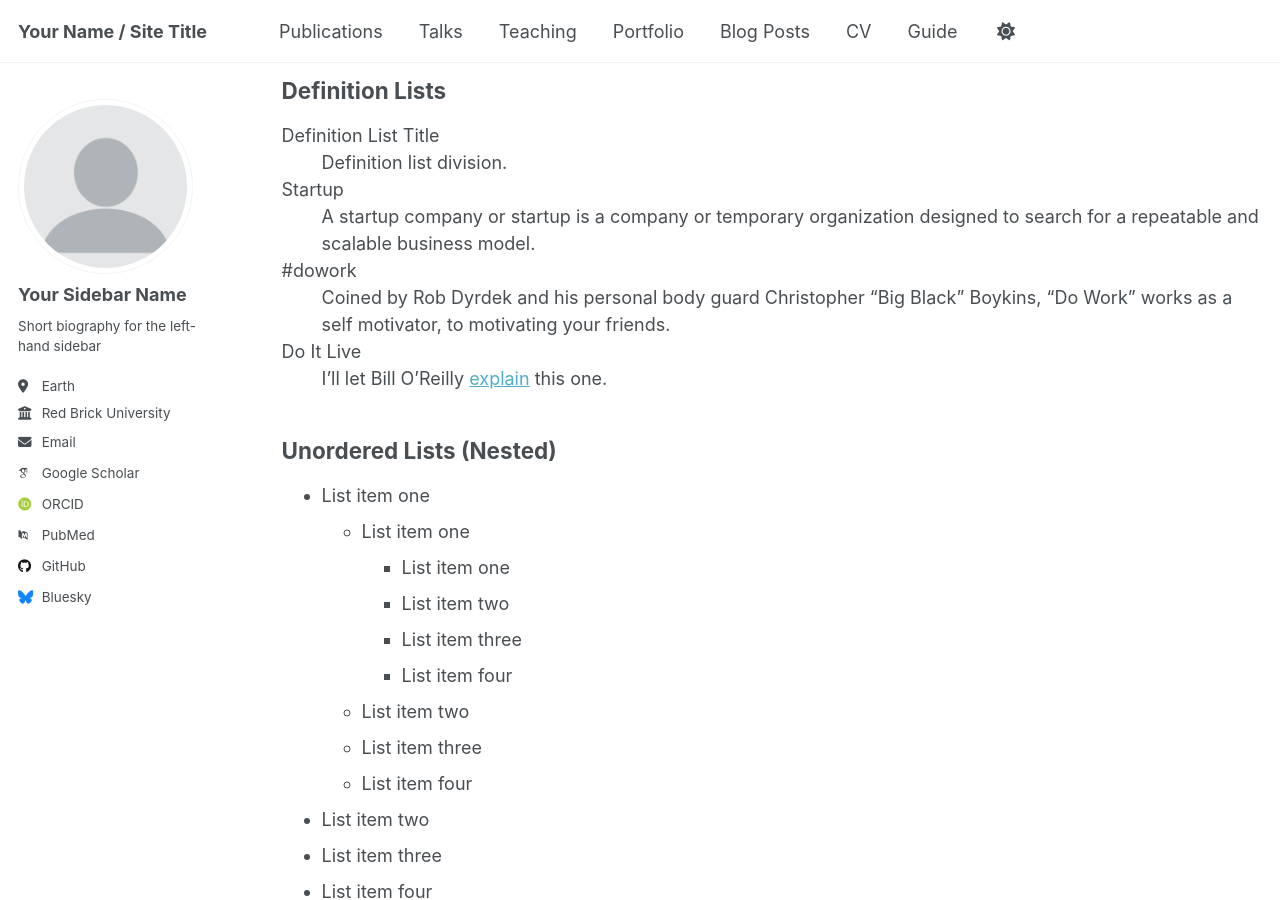
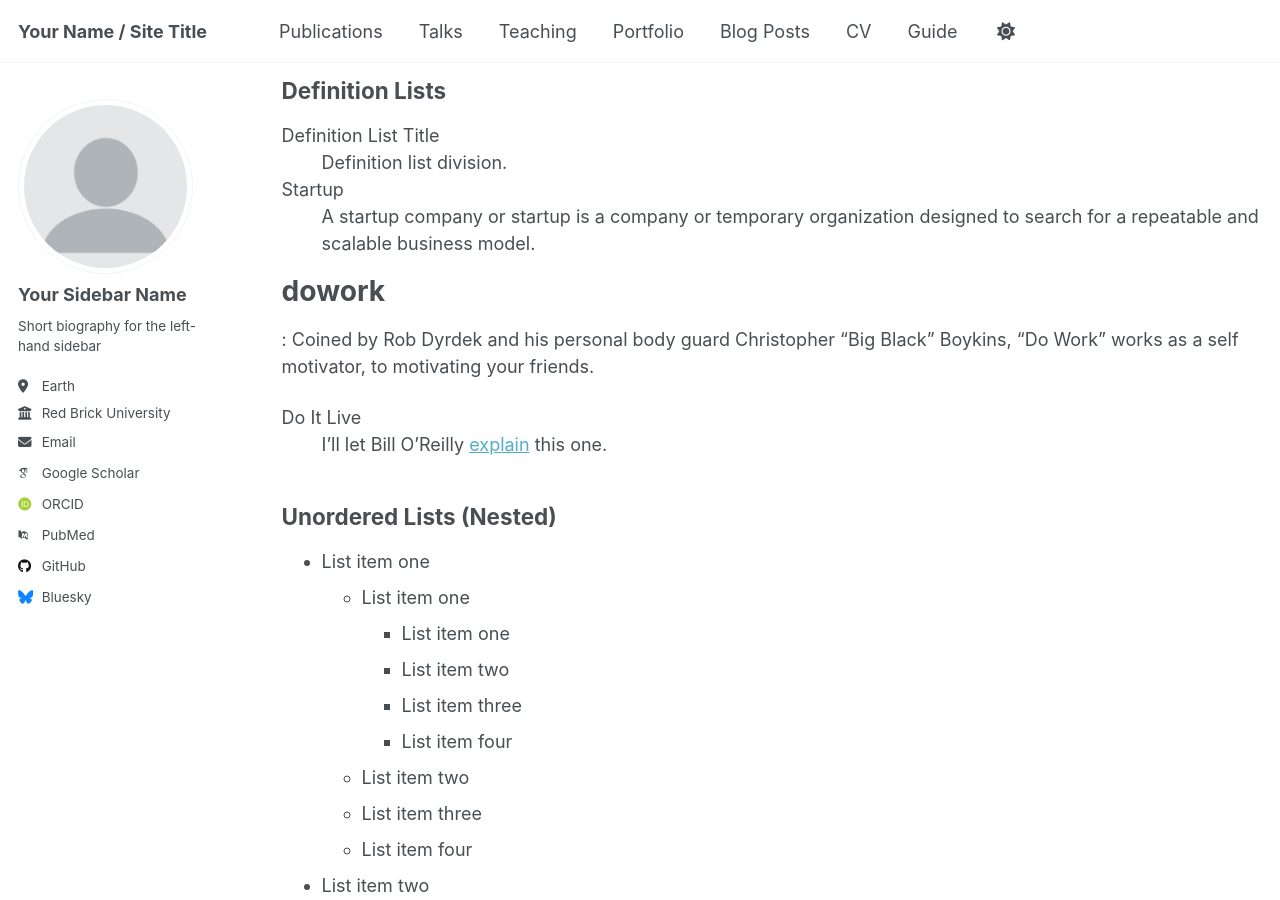
Before and after one commit to Smilooooo/Smilooooo.github.io, a Jekyll site: the page built from _pages/archive-layout-with-content.md, in a window 1280 px wide and 900 px high, scrolled down 1083 px. Built offline with Jekyll 4.4.1, drawn with Linux system fonts in a browser that asks for light colours; some web fonts are replaced; part of the change alters nothing that is shown.

```diff
--- a/_config.yml
+++ b/_config.yml
@@ -202,7 +202,7 @@ incremental: false
 
 # Markdown Processing
 kramdown:
-  input: GFM
+  input: kramdown
   hard_wrap: false
   auto_ids: true
   footnote_nr: 1
```
